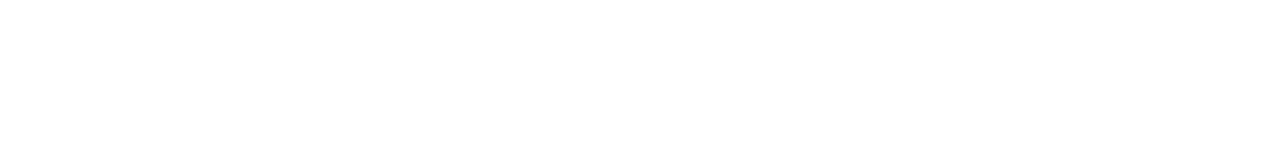
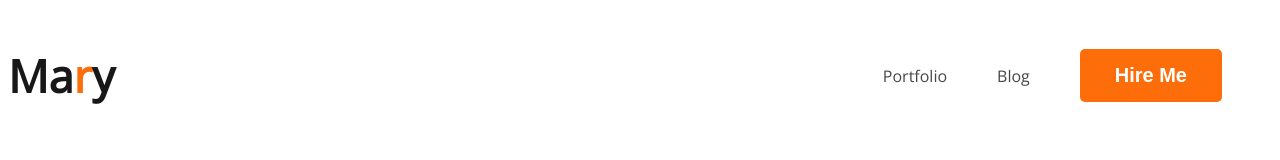
Before and after one commit to AmirHossain58/developer-portfolio, a plain HTML site: page index.html in a window 1280 px wide. Drawn offline with nearby package versions, Linux system fonts and the light colour scheme.

Commit message:
addrd nav bar

```diff
--- a/index.html
+++ b/index.html
@@ -4,9 +4,23 @@
     <meta charset="UTF-8">
     <meta name="viewport" content="width=device-width, initial-scale=1.0">
     <title>Web Developer Portfolio</title>
+    <link rel="preconnect" href="https://fonts.googleapis.com">
+<link rel="preconnect" href="https://fonts.gstatic.com" crossorigin>
+<link href="https://fonts.googleapis.com/css2?family=Open+Sans&display=swap" rel="stylesheet">
+    <link rel="stylesheet" href="styles/style.css">
+
 </head>
 <body>
-    <header>
+    <header><div class="contianir">
+        <nav><h1 class="nav-style">Ma<span class="text-primary">r</span>y</h1>
+         <ul>
+            <li><a href="Portfolio.html">Portfolio</a></li>
+            <li><a href="Blog.html">Blog</a></li>
+            <li><button class="btn-primary">Hire Me</button></li>
+         </ul>
+    </nav>
+
+    </div>
 
          </header>
          <main>
--- /dev/null
+++ b/styles/style.css
@@ -0,0 +1,39 @@
+body{
+    font-family: 'Open Sans', sans-serif;
+}
+/* nav related css */
+nav{
+    display: flex;
+    justify-content: space-between;
+    align-items: center;
+}
+.text-primary{
+    color:#FD6E0A; ;
+}
+.btn-primary{
+    background-color: #FD6E0A;
+    border-radius: 5px;
+    border: 0;
+    font-size: 20px;
+    font-weight: 700;
+    color: white;
+    padding: 15px 35px;
+}
+.nav-style{
+color: #181818;
+font-size: 45px;
+font-weight: 800;
+}
+nav > ul{
+    display: flex;
+    align-items: center;
+
+}
+nav li{
+    list-style: none;
+    margin-right: 50px;
+}
+nav a{
+    text-decoration: none;
+    color: #474747;
+}
```
